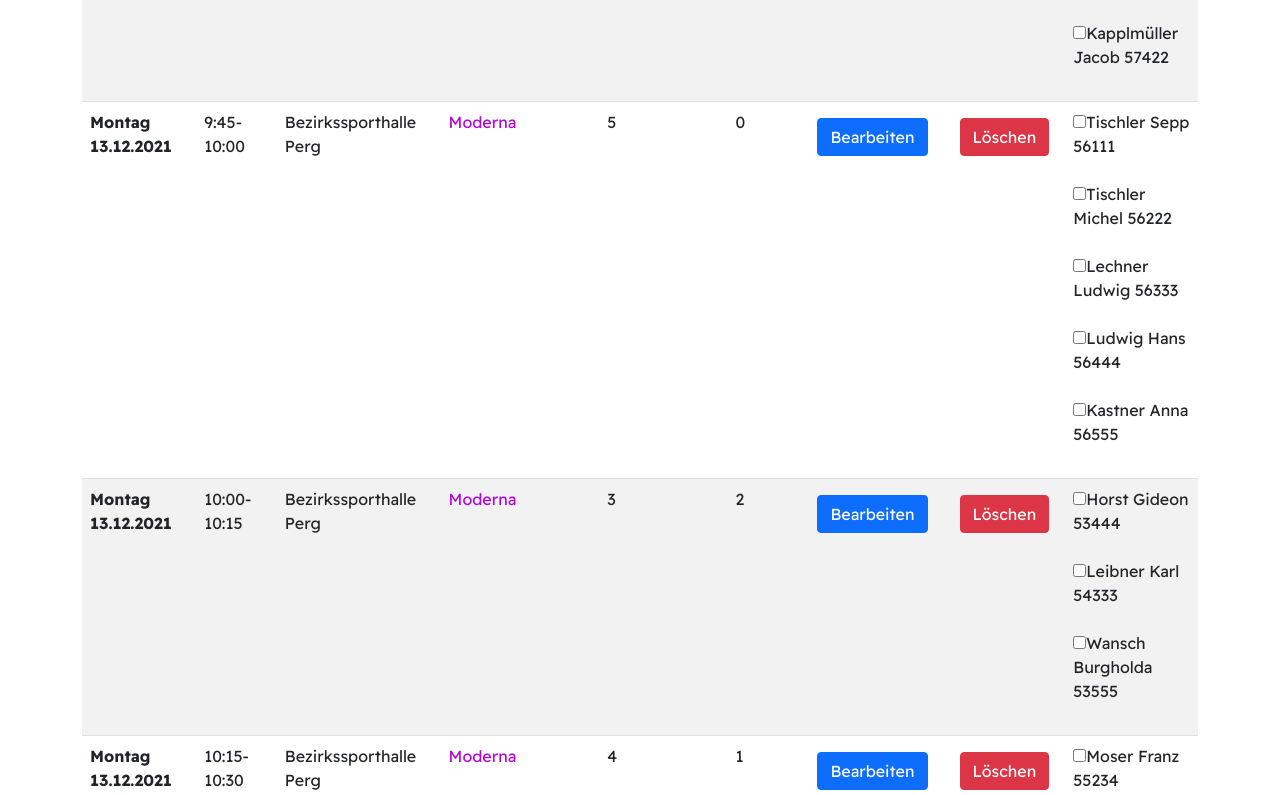
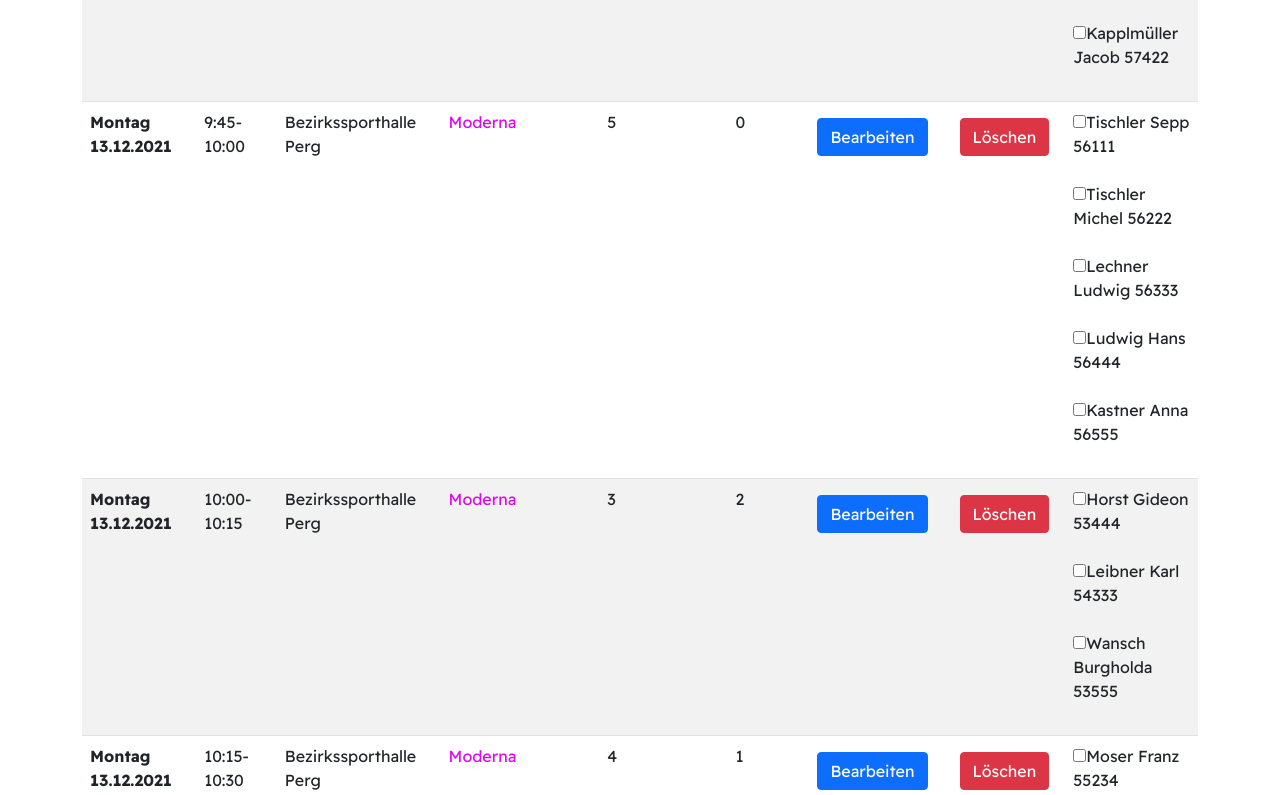
Before and after one commit to amata-eder/AFT-EderAmata, a website: page index.html in a window 1280 px wide. Shown: the part 1250-2045 px from the top of the page. Drawn offline with nearby package versions, Linux system fonts and the light colour scheme; files that its build step writes are made by us from their sources.

Commit message:
Changed pink colour in _components.scss

```diff
--- a/assets/scss/_components.scss
+++ b/assets/scss/_components.scss
@@ -37,7 +37,7 @@ label {
   color: #86b4f6;
 }
 .vaccinemoderna {
-  color: #b306da;
+  color: #dd09ec;
 }
 .vaccinejohnson {
   color: green;
```
